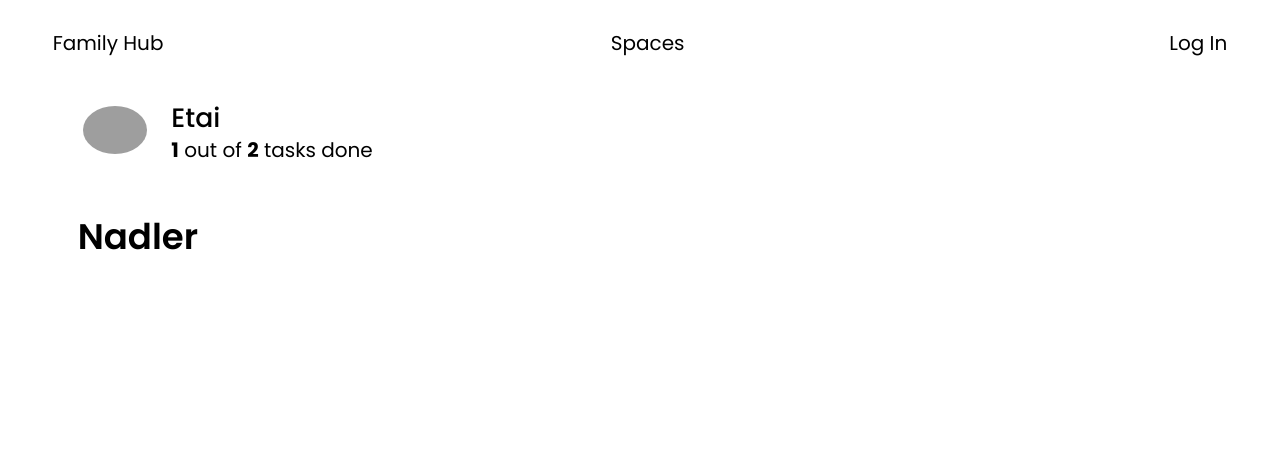
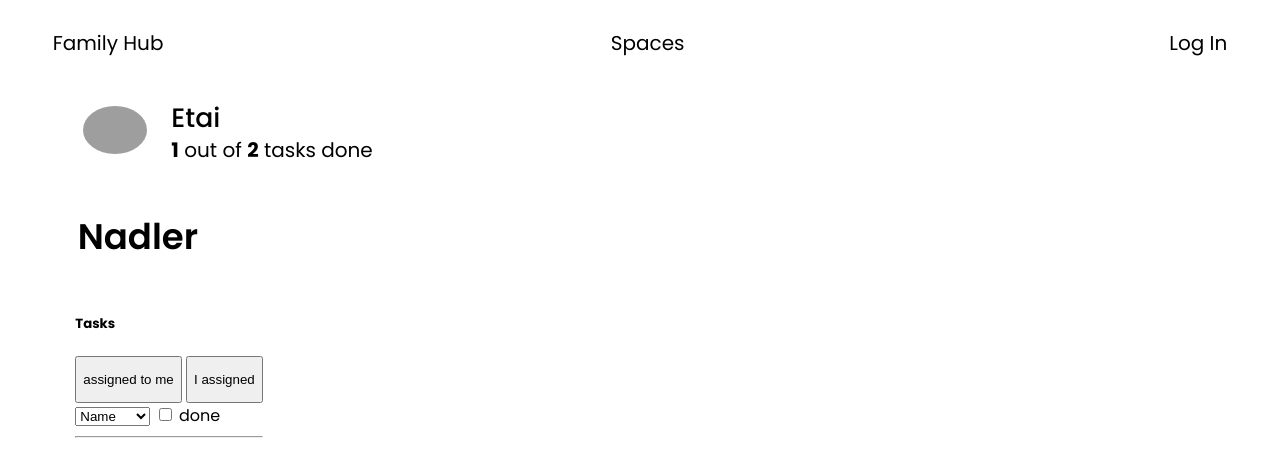
Before and after one commit to etainad008/family-hub, a SvelteKit app in the folder webapp/: page /spaces/tasks in a window 1280 px wide. Shown: the top 476 px of the page. Built offline with nearby package versions, Linux system fonts and the light colour scheme; no server answers; grey boxes are pictures that could not be loaded.

Commit message:
Added some base HTML

```diff
--- a/webapp/src/routes/spaces/+layout.svelte
+++ b/webapp/src/routes/spaces/+layout.svelte
@@ -47,9 +47,7 @@
 			</svg>
 		</section>
 	</div>
-
 	<hr />
-
 	<div class="family">
 		<label for="family"><h4>{family}</h4></label>
 		<select name="family" id="family" bind:value={family}>
--- a/webapp/src/routes/spaces/tasks/+page.svelte
+++ b/webapp/src/routes/spaces/tasks/+page.svelte
@@ -2,3 +2,38 @@
 	/** @type {import('./$types').PageData} */
 	export let data;
 </script>
+
+<main>
+	<article class="tasks">
+		<h5>Tasks</h5>
+		<header>
+			<div class="tasks--assigned--to">
+				<button><p>assigned to me</p></button>
+				<button><p>I assigned</p></button>
+			</div>
+			<div class="tasks--controls" style="margin-left: auto;">
+				<select name="sort-by">
+					<option>Name</option>
+					<option>Deadline</option>
+					<option>Assigner</option>
+				</select>
+				<label>
+					<input type="checkbox">
+					done
+				</label>
+			</div>
+		</header>
+		<hr>
+		<div class="tasks--list">
+		</div>
+	</article>
+</main>
+
+<style>
+	main {
+		display: flex;
+		justify-content: space-between;
+		padding-inline: var(--padding-900);
+		gap: 8rem;
+	}
+</style>
```
